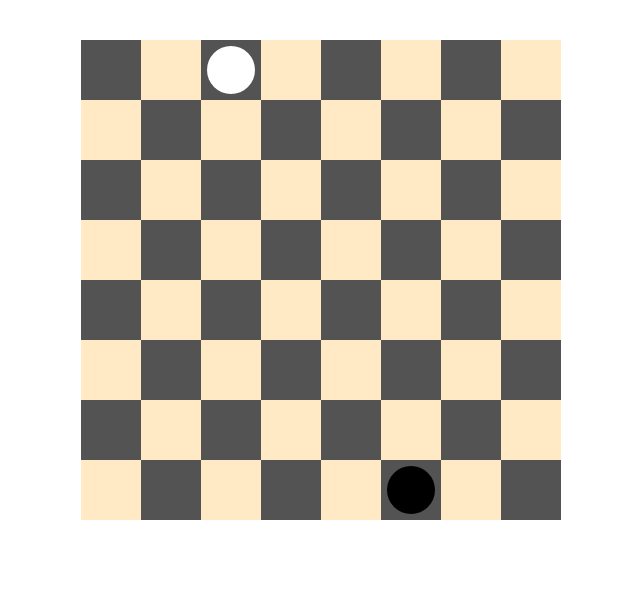
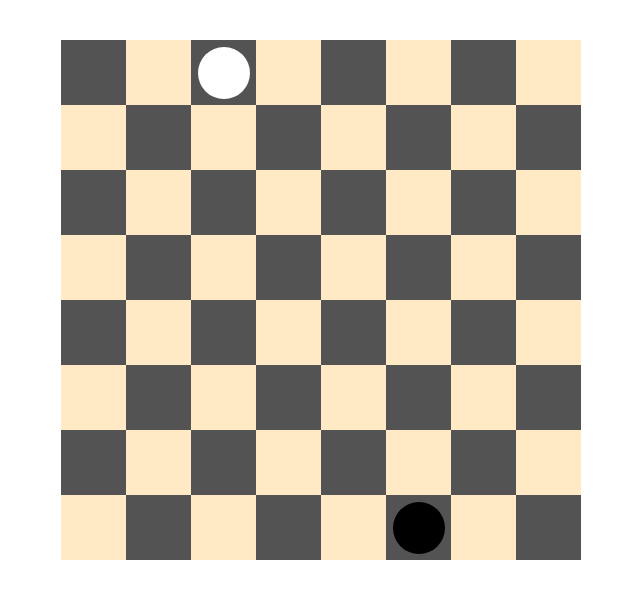
Before and after one commit to EzhovaT/test-chess, a plain HTML site: page index.html in a window 1280 px wide. Shown: the whole page, without its empty margins (319-959 px from the left). Drawn offline with Linux system fonts and the light colour scheme.

Commit message:
add style

```diff
--- a/docs/style.css
+++ b/docs/style.css
@@ -27,21 +27,21 @@ body {
   margin: 0 auto;
 }
 
-@media (min-width:800px){
+@media (min-width:844px) and (min-height:390px){
   .field {
-    max-width: 480px;
+    max-width: 320px;
   }
 }
 
-@media (min-width:1300px){
+@media (min-width:800px) and (min-height:600px){
   .field {
-    max-width: 560px;
+    max-width: 520px;
   }
 }
 
-@media (min-width:1920px){
+@media (min-width:1920px) and (min-height:1080px){
   .field {
-    max-width: 640px;
+    max-width: 800px;
   }
 }
 
@@ -52,24 +52,24 @@ body {
   background-color: rgb(255 234 197);
 }
 
-@media (min-width:800px){
+@media (min-width:844px) and (min-height:390px){
   .cell {
-    width: 60px;
-    height: 60px;
+    width: 40px;
+    height: 40px;
   }
 }
 
-@media (min-width:1300px){
+@media (min-width:800px) and (min-height:600px){
   .cell {
-    width: 70px;
-    height: 70px;
+    width: 65px;
+    height: 65px;
   }
 }
 
-@media (min-width:1920px){
+@media (min-width:1920px) and (min-height:1080px){
   .cell {
-    width: 80px;
-    height: 80px;
+    width: 100px;
+    height: 100px;
   }
 }
 
--- a/style.css
+++ b/style.css
@@ -27,21 +27,21 @@ body {
   margin: 0 auto;
 }
 
-@media (min-width:800px){
+@media (min-width:844px) and (min-height:390px){
   .field {
-    max-width: 480px;
+    max-width: 320px;
   }
 }
 
-@media (min-width:1300px){
+@media (min-width:800px) and (min-height:600px){
   .field {
-    max-width: 560px;
+    max-width: 520px;
   }
 }
 
-@media (min-width:1920px){
+@media (min-width:1920px) and (min-height:1080px){
   .field {
-    max-width: 640px;
+    max-width: 800px;
   }
 }
 
@@ -52,24 +52,24 @@ body {
   background-color: rgb(255 234 197);
 }
 
-@media (min-width:800px){
+@media (min-width:844px) and (min-height:390px){
   .cell {
-    width: 60px;
-    height: 60px;
+    width: 40px;
+    height: 40px;
   }
 }
 
-@media (min-width:1300px){
+@media (min-width:800px) and (min-height:600px){
   .cell {
-    width: 70px;
-    height: 70px;
+    width: 65px;
+    height: 65px;
   }
 }
 
-@media (min-width:1920px){
+@media (min-width:1920px) and (min-height:1080px){
   .cell {
-    width: 80px;
-    height: 80px;
+    width: 100px;
+    height: 100px;
   }
 }
 
```
